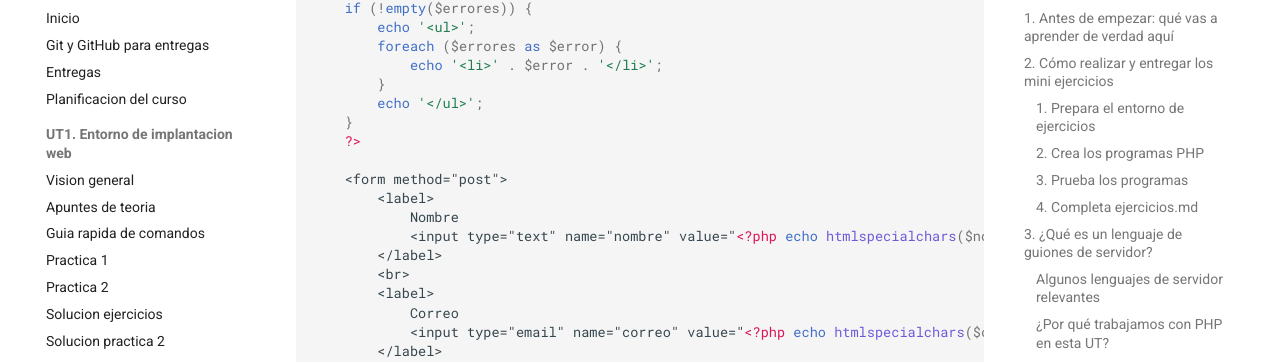
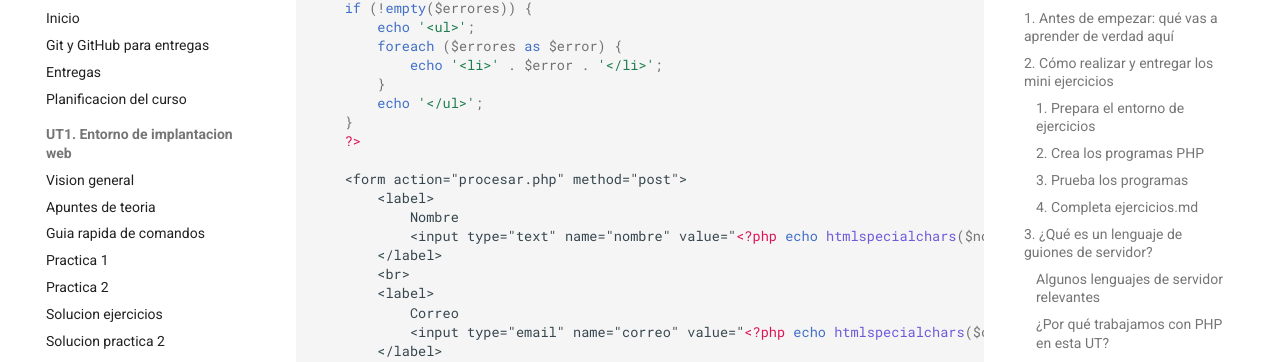
Before and after one commit to victoria-nr/iaw-alumnos, an MkDocs documentation site: the page built from docs/UT2/apuntes.md, in a window 1280 px wide and 900 px high, scrolled down 27339 px. Shown: the part 90-452 px from the top of the window. Built offline with MkDocs 1.6.1 and Material for MkDocs 9.7.7, drawn with Linux system fonts in a browser that asks for light colours; comment, search, counter and statistics services are not loaded.

Commit message:
UT2 corregido apuntes ejemplo completo

```diff
--- a/docs/UT2/apuntes.md
+++ b/docs/UT2/apuntes.md
@@ -1206,7 +1206,7 @@ if ($_SERVER['REQUEST_METHOD'] === 'POST') {
     }
     ?>
 
-    <form method="post">
+    <form action="procesar.php" method="post">
         <label>
             Nombre
             <input type="text" name="nombre" value="<?php echo htmlspecialchars($nombre); ?>">
```
